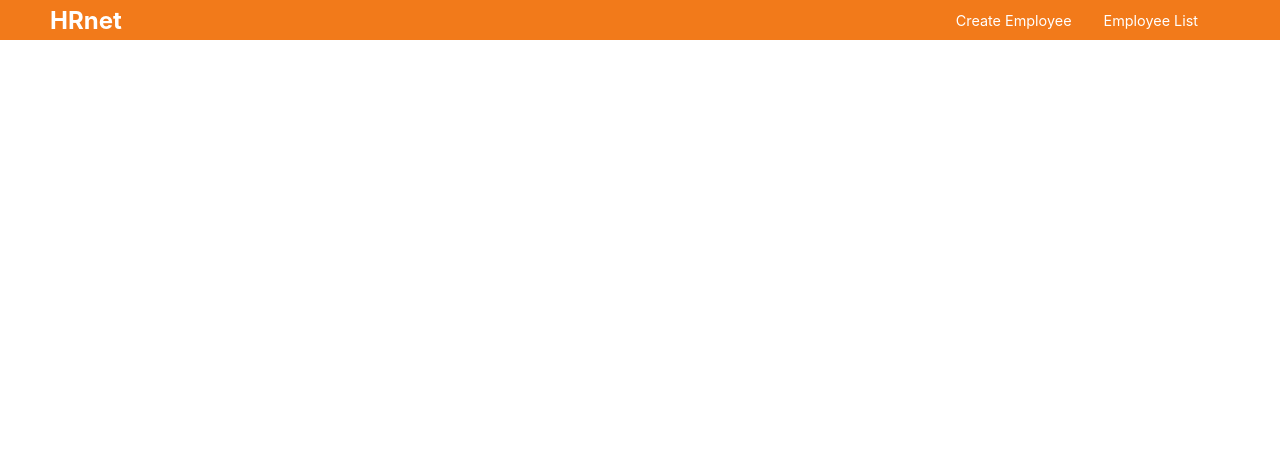
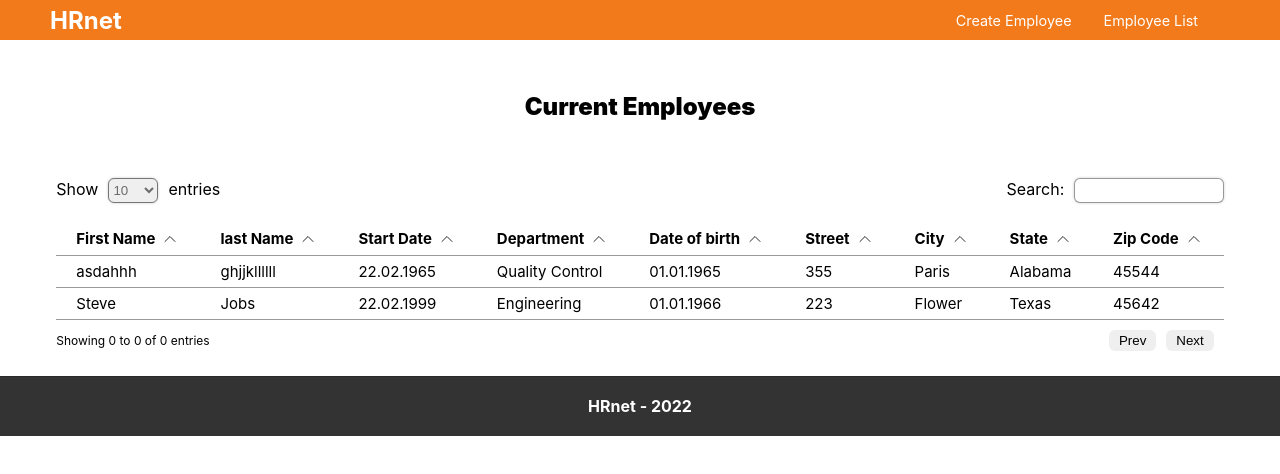
Before and after one commit to OSFR34/p14_selma_ozturk_hrnet, a React (Create React App) app: page /employee-list in a window 1280 px wide. Shown: the top 474 px of the page. Built offline with nearby package versions, Linux system fonts and the light colour scheme.

Commit message:
creation page employee table

```diff
--- a/src/components/CreateForm/createform.css
+++ b/src/components/CreateForm/createform.css
@@ -9,7 +9,7 @@
     border:1px solid rgba(0,0,0,0.2);
     border-radius: 6px;
     padding:20px;
-    margin-bottom:15px;
+    margin-bottom:2rem;
     box-shadow: 0px 0px 3px 0px rgb(0 0 0 / 20%);
     }
     .identifications h3,.address h3{
@@ -20,7 +20,7 @@
 
     .create-form{
     border:0.7px solid rgba(0,0,0,0.2);
-    padding: 0.2rem 2rem 2rem 2rem;
+    padding: 0.2rem 2rem 1rem 2rem;
     border-radius: 10px;
     background-color: #f9fafb;
     box-shadow: 0px 0px 3px 0px rgb(0 0 0 / 20%);
@@ -29,7 +29,7 @@
     color:#f27a1a;
     font-weight: bold;
     text-align: center;
-    margin-bottom: 20px;
+    margin: 20px;
     }
     .form-group-first{
     display:grid;
--- a/src/components/EmployeeListPage/EmployeeListPage.js
+++ b/src/components/EmployeeListPage/EmployeeListPage.js
@@ -1,6 +1,9 @@
 import React, {useEffect} from 'react'
 import Menu from '../Menu/Menu'
 import './employeelistpage.css'
+import Footer from '../Footer/Footer'
+import EmployeeTable from '../EmployeeTable/EmployeeTable'
+
 
 
 export default function EmployeeListPage() {
@@ -12,6 +15,9 @@ export default function EmployeeListPage() {
   return (
     <div className='employee-page-parent'>
      <Menu />
+     <h2 className='employee-list-title'>Current Employees</h2>
+     <EmployeeTable />
+     <Footer />
     </div>
   )
 }
--- a/src/components/EmployeeListPage/employeelistpage.css
+++ b/src/components/EmployeeListPage/employeelistpage.css
@@ -0,0 +1,5 @@
+.employee-list-title{
+    text-align:center;
+    padding:2rem 0;
+    font-weight: 900;
+}
--- /dev/null
+++ b/src/components/EmployeeTable/EmployeeTable.js
@@ -0,0 +1,147 @@
+import React, {useState} from 'react'
+import './employeetable.css'
+
+
+export default function EmployeeTable() {
+
+    const [datas, setData] = useState ([
+        {
+            firstname:'asdahhh',
+            lastname:'ghjjkllllll',
+            startdate:'22.02.1965',
+            department: 'Quality Control',
+            birthdate:'01.01.1965',
+            street:'355',
+            city:'Paris',
+            state:'Alabama',
+            zip:'45544'
+        },
+        {
+            firstname: 'Steve',
+            lastname: 'Jobs',
+            startdate: '22.02.1999',
+            department: 'Engineering',
+            birthdate: '01.01.1966',
+            street: '223',
+            city: 'Flower',
+            state: 'Texas',
+            zip: '45642'
+        },
+
+    ])
+
+  return (
+    <div className='employee-table-parent'>
+
+        <div className='data-table'>
+        <div className='table-header'>
+            <div>
+                Show
+                <select className='group-number'>
+                    <option value={10}>10</option>
+                    <option value={20}>20</option>
+                    <option value={50}>50</option>
+                    <option value={100}>100</option>
+                </select>
+                entries
+            </div>
+            <div>
+                <div className='search-group'>
+                    <span>Search: </span>
+                    <input name='q' id='search-input' />
+                </div>
+            </div>
+        </div>
+        <table>
+            <thead>
+                <th>
+                    <div>
+                        <span>First Name</span>
+                        <svg xmlns="http://www.w3.org/2000/svg" width="20" height="20" viewBox="0 0 24 24" fill="none" stroke="currentColor" stroke-width="1" stroke-linecap="round" stroke-linejoin="round" class="feather feather-chevron-up"><polyline points="18 15 12 9 6 15"/></svg>
+                    </div>
+                </th>
+                <th>
+                    <div>
+                        <span>last Name</span>
+                        <svg xmlns="http://www.w3.org/2000/svg" width="20" height="20" viewBox="0 0 24 24" fill="none" stroke="currentColor" stroke-width="1" stroke-linecap="round" stroke-linejoin="round" class="feather feather-chevron-up"><polyline points="18 15 12 9 6 15"/></svg>
+                    </div>
+                </th>
+                <th>
+                    <div>
+                        <span>Start Date</span>
+                        <svg xmlns="http://www.w3.org/2000/svg" width="20" height="20" viewBox="0 0 24 24" fill="none" stroke="currentColor" stroke-width="1" stroke-linecap="round" stroke-linejoin="round" class="feather feather-chevron-up"><polyline points="18 15 12 9 6 15"/></svg>
+                    </div>
+                </th>
+                <th>
+                    <div>
+                        <span>Department</span>
+                        <svg xmlns="http://www.w3.org/2000/svg" width="20" height="20" viewBox="0 0 24 24" fill="none" stroke="currentColor" stroke-width="1" stroke-linecap="round" stroke-linejoin="round" class="feather feather-chevron-up"><polyline points="18 15 12 9 6 15"/></svg>
+                    </div>
+                </th>
+                <th>
+                    <div>
+                        <span>Date of birth</span>
+                        <svg xmlns="http://www.w3.org/2000/svg" width="20" height="20" viewBox="0 0 24 24" fill="none" stroke="currentColor" stroke-width="1" stroke-linecap="round" stroke-linejoin="round" class="feather feather-chevron-up"><polyline points="18 15 12 9 6 15"/></svg>
+                    </div>
+                </th>
+                <th>
+                    <div>
+                        <span>Street</span>
+                        <svg xmlns="http://www.w3.org/2000/svg" width="20" height="20" viewBox="0 0 24 24" fill="none" stroke="currentColor" stroke-width="1" stroke-linecap="round" stroke-linejoin="round" class="feather feather-chevron-up"><polyline points="18 15 12 9 6 15"/></svg>
+                    </div>
+                </th>
+                <th>
+                    <div>
+                        <span>City</span>
+                        <svg xmlns="http://www.w3.org/2000/svg" width="20" height="20" viewBox="0 0 24 24" fill="none" stroke="currentColor" stroke-width="1" stroke-linecap="round" stroke-linejoin="round" class="feather feather-chevron-up"><polyline points="18 15 12 9 6 15"/></svg>
+                    </div>
+                </th>
+                <th>
+                    <div>
+                        <span>State</span>
+                        <svg xmlns="http://www.w3.org/2000/svg" width="20" height="20" viewBox="0 0 24 24" fill="none" stroke="currentColor" stroke-width="1" stroke-linecap="round" stroke-linejoin="round" class="feather feather-chevron-up"><polyline points="18 15 12 9 6 15"/></svg>
+                    </div>
+                </th>
+                <th>
+                    <div>
+                        <span>Zip Code</span>
+                        <svg xmlns="http://www.w3.org/2000/svg" width="20" height="20" viewBox="0 0 24 24" fill="none" stroke="currentColor" stroke-width="1" stroke-linecap="round" stroke-linejoin="round" class="feather feather-chevron-up"><polyline points="18 15 12 9 6 15"/></svg>
+                    </div>
+                </th>
+            </thead>
+            <tbody>
+                    {
+                        datas.length === 0 ? <tr><td className='nodata-cell' colSpan={9}>No data avaible in table</td></tr>
+                        :
+                        datas.map((data, index) => {
+                            return(
+                                <tr key={index}>
+                                    <td>{data.firstname}</td>
+                                    <td>{data.lastname}</td>
+                                    <td>{data.startdate}</td>
+                                    <td>{data.department}</td>
+                                    <td>{data.birthdate}</td>
+                                    <td>{data.street}</td>
+                                    <td>{data.city}</td>
+                                    <td>{data.state}</td>
+                                    <td>{data.zip}</td>
+                                </tr>
+                            )
+                        })
+                    }
+            </tbody>
+        </table>
+                <div className='table-footer-content'>
+                    <div>Showing 0 to 0 of 0 entries</div>
+                    <div>
+                        <button className='pagination-prev'>Prev</button>
+                        <button className='pagination-prev'>Next</button>
+                    </div>
+                </div>
+            </div>
+
+    </div>
+
+
+  )
+}
--- /dev/null
+++ b/src/components/EmployeeTable/employeetable.css
@@ -0,0 +1,68 @@
+.employee-table-parent{
+    display:flex;
+    align-items: center;
+    justify-content: center;
+    flex-direction: column;
+    margin:25px 0;
+}
+.table-header{
+    display: flex;
+    align-items: center;
+    justify-content: space-between;
+}
+table{
+    border-spacing: 0;
+    margin-top: 20px;
+}
+th{
+    font-size:15px;
+    padding:6px 20px;
+    border-bottom:1px solid rgba(0,0,0,0.4);
+}
+td{
+    border-bottom:1px solid rgba(0,0,0,0.4);
+    padding:6px 20px;
+    font-size:15px;
+}
+th div{
+    display:flex;
+    align-items:center;
+}
+th div svg{
+    margin-left:5px;
+    cursor:pointer;
+}
+.table-footer-content{
+    display: flex;
+    align-items: center;
+    justify-content: space-between;
+    margin-top: 10px;
+    font-size: 12px;
+}
+.pagination-prev, .pagination-next{
+    border:none;
+    outline: none;
+    padding: 3px 10px;
+    margin-right: 10px;
+    cursor: pointer;
+    border-radius: 6px;
+}
+.group-number{
+    margin:0 10px;
+    width:50px;
+    height: 25px;
+    border-radius: 6px;
+}
+.search-group input{
+    margin-left: 5px;
+    height: 25px;
+    width: 150px;
+    border: 1px solid rgba(0,0,0,0.4);
+    border-radius: 6px;
+    color:black;
+    padding-left: 10px;
+}
+.search-group input:focus{
+    border:2px solid #f27a1a;
+    outline:none;
+}
--- a/src/components/Menu/menu.css
+++ b/src/components/Menu/menu.css
@@ -27,5 +27,6 @@
 .menu-item:hover{
     font-weight: bold;
     font-size: 1rem;
+    filter: brightness(2);
 
 }
```
